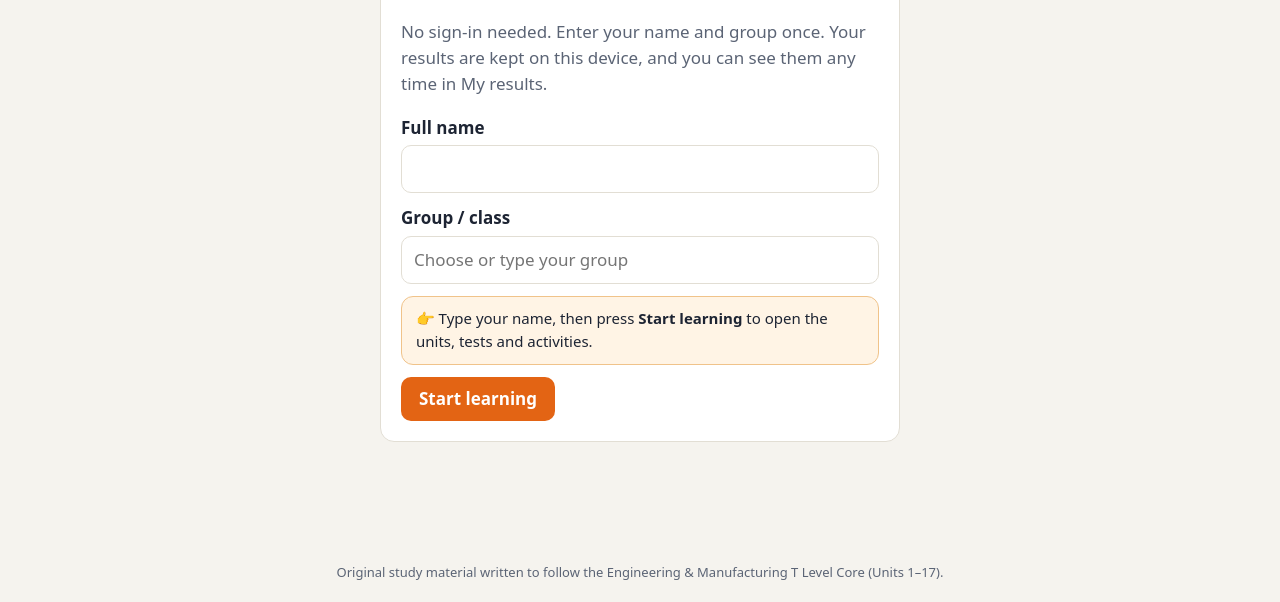
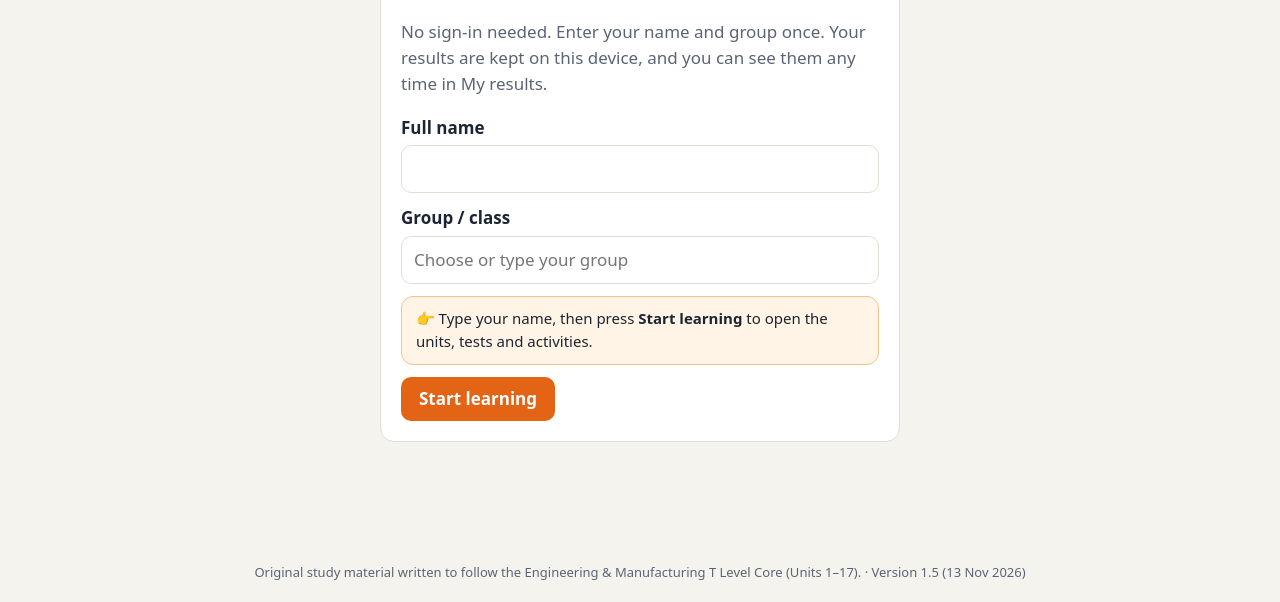
Before and after one commit to rahimachy26/tlevel-core, a plain HTML site: page android/app/src/main/assets/index.html in a window 1280 px wide. Shown: the part 229-831 px from the top of the page. Drawn offline with Linux system fonts and the light colour scheme.

Commit message:
Show version number in footer
Co-Authored-By: Claude Opus 5.5 <noreply@anthropic.com>
Claude-Session: https://claude.ai/code/session_014JjyXAGKGr5HaVoz8K2VsC

```diff
--- a/android/app/src/main/assets/index.html
+++ b/android/app/src/main/assets/index.html
@@ -156,7 +156,7 @@ footer{color:var(--muted);font-size:13px;text-align:center;padding:20px}
   <span id="who" class="who"></span>
 </header>
 <main id="app"></main>
-<footer>Original study material written to follow the Engineering &amp; Manufacturing T Level Core (Units 1–17).</footer>
+<footer>Original study material written to follow the Engineering &amp; Manufacturing T Level Core (Units 1–17). · Version 1.5 (13 Nov 2026)</footer>
 <script>
 const UNITS = [];
 UNITS.push({
```
Also changed, not shown: index.html (+1 -1 lines).
